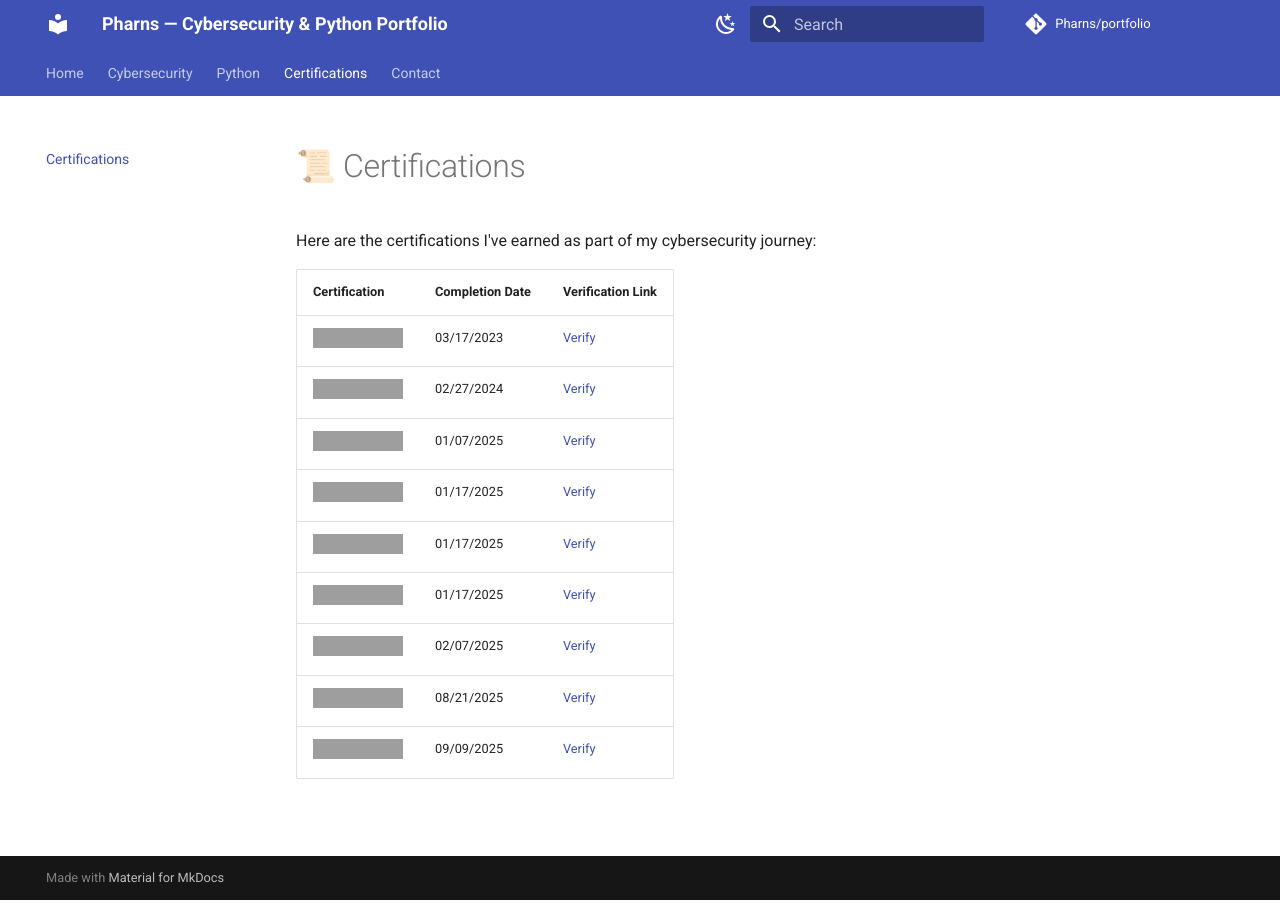
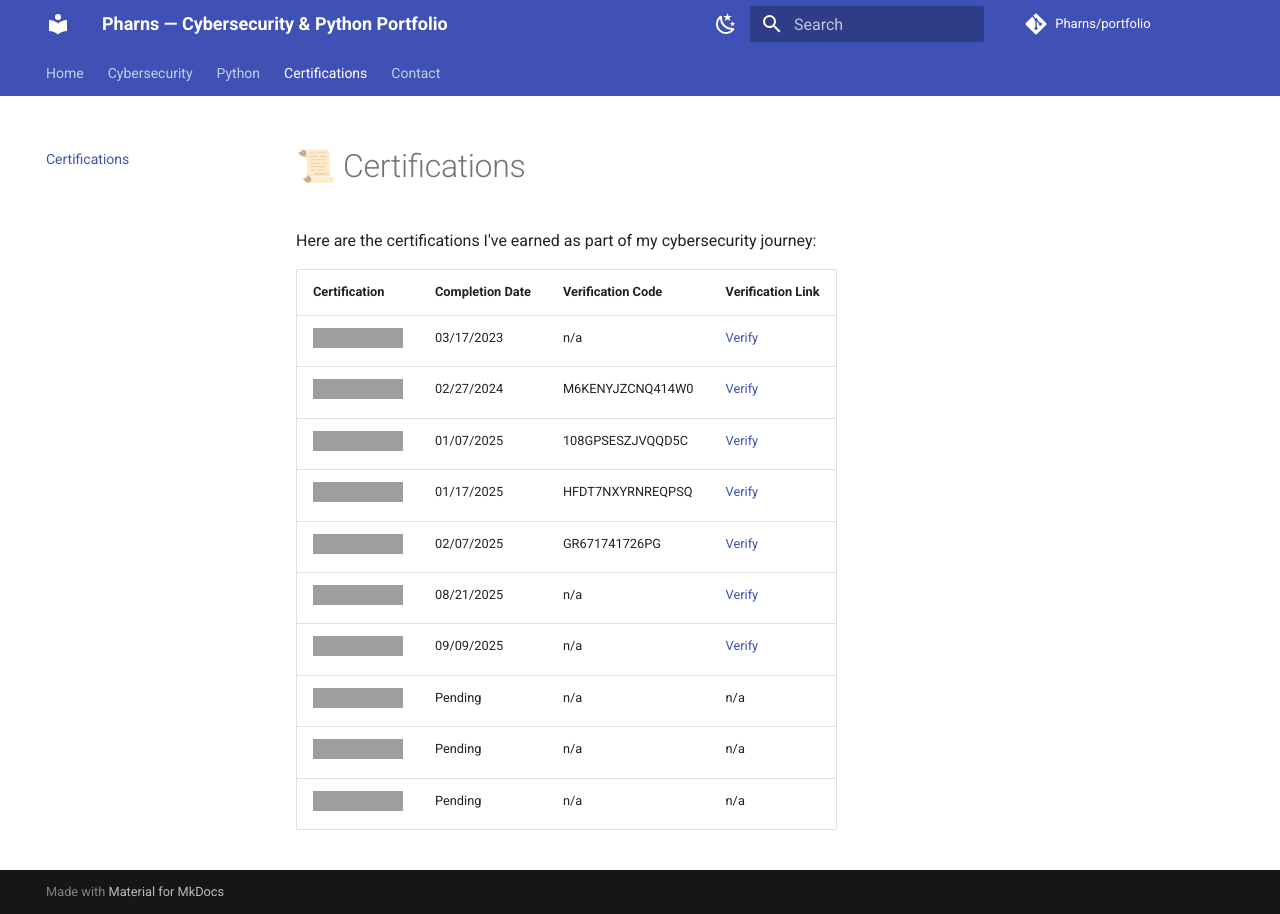
Before and after one commit to Pharns/portfolio, an MkDocs documentation site: the page built from docs/certifications.md, in a window 1280 px wide. Built offline with MkDocs 1.6.1 and Material for MkDocs 9.7.7, drawn with Linux system fonts in a browser that asks for light colours; comment, search, counter and statistics services are not loaded; grey boxes are pictures that could not be loaded.

Commit message:
Updated certifications table

```diff
--- a/docs/certifications.md
+++ b/docs/certifications.md
@@ -2,14 +2,15 @@
 
 Here are the certifications I've earned as part of my cybersecurity journey:
 
-| Certification                     | Completion Date  | Verification Link                                                                 |
-| --------------------------------- | ---------------- | --------------------------------------------------------------------------------- |
-| ![ISC2](https://img.shields.io/badge/(ISC)%C2%B2-Certified%20in%20Cybersecurity-blue)     | 03/17/2023 | [Verify](https://www.coursera.org/account/accomplishments/specialization/7PXNLJBZX593) |
-| ![CompTIA](https://img.shields.io/badge/CompTIA-A%2B-red)                                 | 02/27/2024 | [Verify](https://www.certmetrics.com/comptia/public/transcript.aspx?transcript=CJW653B2EFE11XS0) |
-| ![CompTIA](https://img.shields.io/badge/CompTIA-Network%2B-orange)                       | 01/07/2025 | [Verify](https://www.certmetrics.com/comptia/public/transcript.aspx?transcript=CJW653B2EFE11XS0) |
-| ![CompTIA](https://img.shields.io/badge/CompTIA-Security%2B-yellow)                      | 01/17/2025 | [Verify](https://www.certmetrics.com/comptia/public/transcript.aspx?transcript=CJW653B2EFE11XS0) |
-| ![CompTIA](https://img.shields.io/badge/CompTIA-Secure%20Infrastructure%20Specialist%20(CSIS)-lightgrey) | 01/17/2025 | [Verify](https://www.certmetrics.com/comptia/public/transcript.aspx?transcript=CJW653B2EFE11XS0) |
-| ![CompTIA](https://img.shields.io/badge/CompTIA-IT%20Operations%20Specialist%20(CIOS)-lightgrey) | 01/17/2025  | [Verify](https://www.certmetrics.com/comptia/public/transcript.aspx?transcript=CJW653B2EFE11XS0)  |
-| ![ITIL4](https://img.shields.io/badge/ITIL4-Foundation-success)                          |02/07/2025 | [Verify](https://github.com/Pharns/Pharns/raw/main/certificates/e-cert.pdf)  |
-| ![ISC2](https://img.shields.io/badge/(ISC)%C2%B2-SSCP%20Associate-blue) | 08/21/2025 | [Verify](https://www.credly.com/badges/839bb1ce-ee46-44d9-955b-fb3ca9957b54/public_url) |
-| ![LPI](https://img.shields.io/badge/LPI-Linux%20Essentials-green) | 09/09/2025 | [Verify](https://cs.lpi.org/caf/Xamman/certification) |
+| Certification                     | Completion Date  | Verification Code | Verification Link                                                                 |
+| --------------------------------- | ---------------- | ----------------- | ---------------------------------------------------------------- |
+| ![ISC2](https://img.shields.io/badge/(ISC)%C2%B2-Certified%20in%20Cybersecurity-blue)     | 03/17/2023 | n/a | [Verify](https://www.coursera.org/account/accomplishments/specialization/7PXNLJBZX593) |
+| ![CompTIA](https://img.shields.io/badge/CompTIA-A%2B-red)                                 | 02/27/2024 | M6KENYJZCNQ414W0 | [Verify](http://verify.CompTIA.org) |
+| ![CompTIA](https://img.shields.io/badge/CompTIA-Network%2B-orange)                       | 01/07/2025 | 108GPSESZJVQQD5C | [Verify](http://verify.CompTIA.org) |
+| ![CompTIA](https://img.shields.io/badge/CompTIA-Security%2B-yellow)                      | 01/17/2025 | HFDT7NXYRNREQPSQ | [Verify](http://verify.CompTIA.org) |
+| ![ITIL4](https://img.shields.io/badge/ITIL4-Foundation-success)                          | 02/07/2025 | GR671741726PG | [Verify](https://www.peoplecert.org/for-corporations/certificate-verification-service)  |
+| ![ISC2](https://img.shields.io/badge/(ISC)%C2%B2-SSCP%20Associate-blue) | 08/21/2025 | n/a | [Verify](https://www.credly.com/badges/839bb1ce-ee46-44d9-955b-fb3ca9957b54/public_url) |
+| ![LPI](https://img.shields.io/badge/LPI-Linux%20Essentials-green) | 09/09/2025 | n/a | [Verify](https://cs.lpi.org/caf/Xamman/certification/verify/LPI000667371/5pux8tjcj7) |
+| ![CompTIA](https://img.shields.io/badge/CompTIA-CySA%2B-lightgrey) | Pending | n/a | n/a |
+| ![CompTIA](https://img.shields.io/badge/CompTIA-Project%2B-lightgrey) | Pending | n/a | n/a |
+| ![CompTIA](https://img.shields.io/badge/CompTIA-PenTest%2B-lightgrey) | Pending | n/a | n/a |
```
Also changed, not shown: 1 other file.
